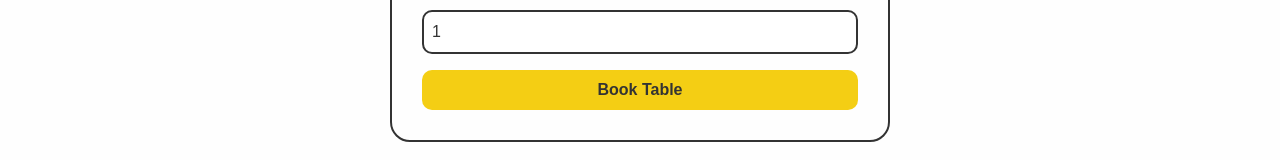
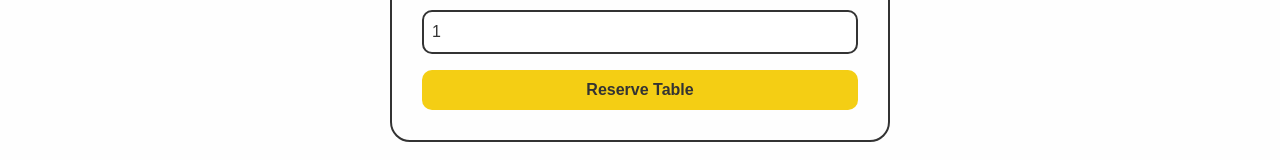
Before and after one commit to Priyankaishwarkatti/little-lemon, a React (Create React App) app: page /reserve in a window 1280 px wide. Shown: the part 626-786 px from the top of the page. Built offline with nearby package versions, Linux system fonts and the light colour scheme.

Commit message:
Button text change

```diff
--- a/src/components/BookingForm.js
+++ b/src/components/BookingForm.js
@@ -39,7 +39,7 @@
         <label>Guests:</label>
         <input type="number" min="1" value={guests} onChange={(e) => setGuests(e.target.value)} required />
 
-        <button type="submit">Book Table</button>
+        <button type="submit">Reserve Table</button>
       </form>
     </div>
     </div>
```
